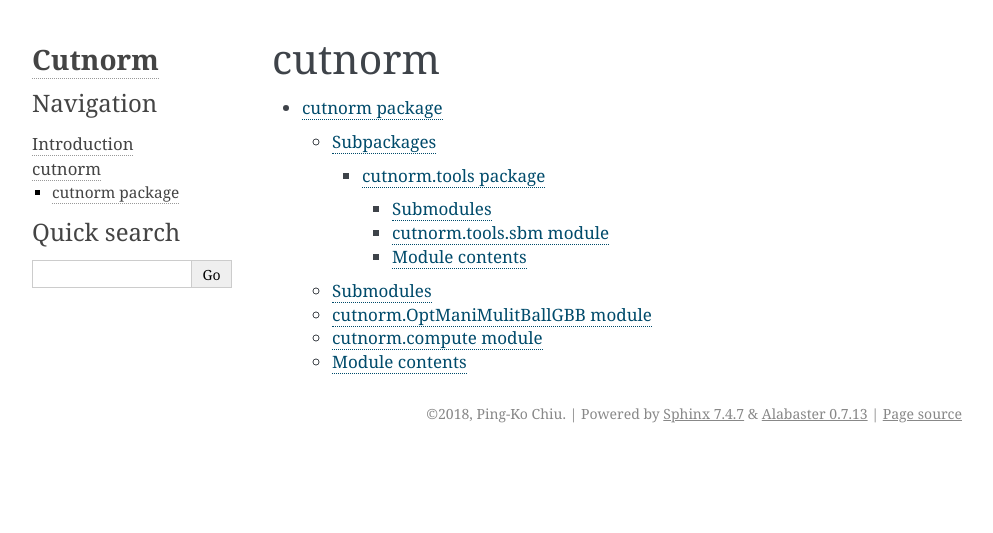
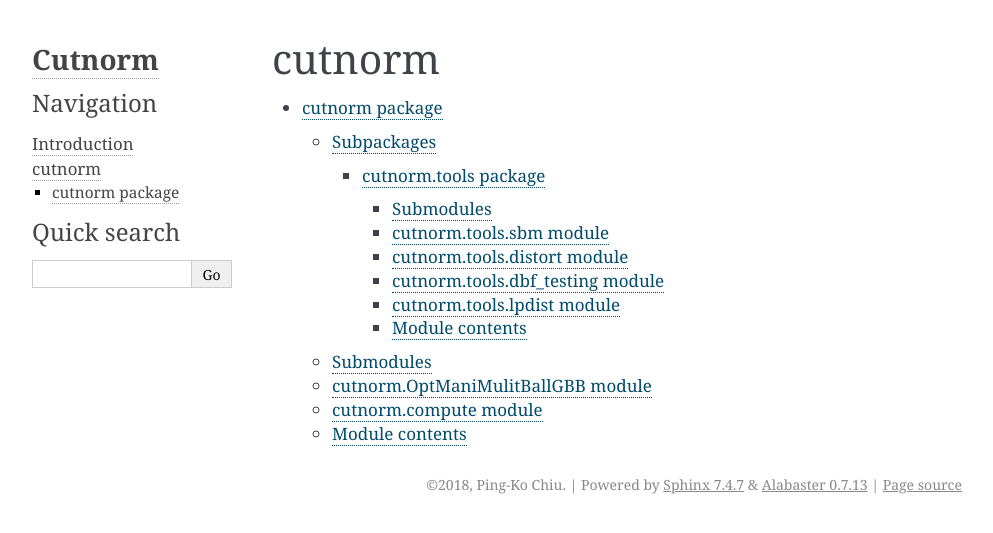
Before and after one commit to pingkoc/cutnorm, a Sphinx documentation site: the page built from docs/source/modules.rst, in a window 1280 px wide. Shown: the top 533 px of the page, without its empty margins (148-1141 px from the left). Built offline with Sphinx 7.4.7, drawn with Linux system fonts in a browser that asks for light colours.

Commit message:
added lpdist to doc

```diff
--- a/docs/source/cutnorm.tools.rst
+++ b/docs/source/cutnorm.tools.rst
@@ -5,13 +5,36 @@ Submodules
 ----------
 
 cutnorm\.tools\.sbm module
---------------------------
+----------------------------
 
 .. automodule:: cutnorm.tools.sbm
     :members:
     :undoc-members:
     :show-inheritance:
 
+cutnorm\.tools\.distort module
+-------------------------------
+
+.. automodule:: cutnorm.tools.distort
+    :members:
+    :undoc-members:
+    :show-inheritance:
+
+cutnorm\.tools\.dbf_testing module
+-----------------------------------
+
+.. automodule:: cutnorm.tools.dbf_testing
+    :members:
+    :undoc-members:
+    :show-inheritance:
+
+cutnorm\.tools\.lpdist module
+-----------------------------------
+
+.. automodule:: cutnorm.tools.lpdist
+    :members:
+    :undoc-members:
+    :show-inheritance:
 
 Module contents
 ---------------
```
